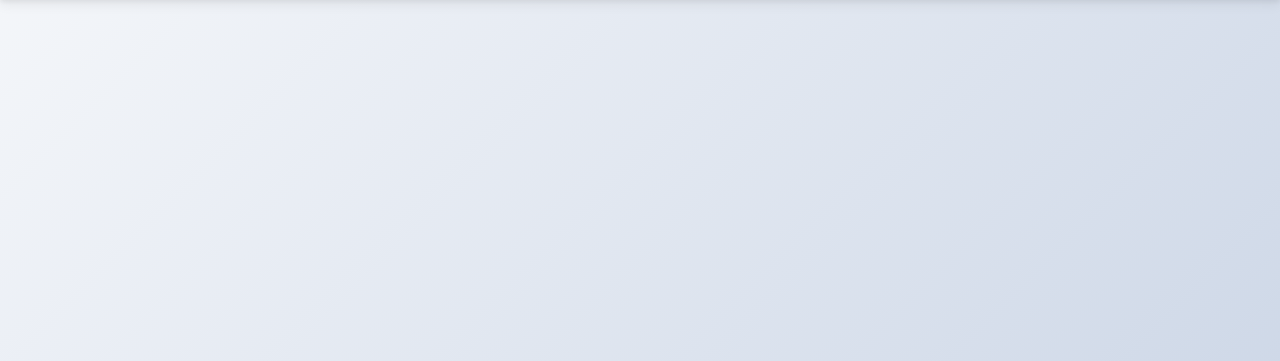
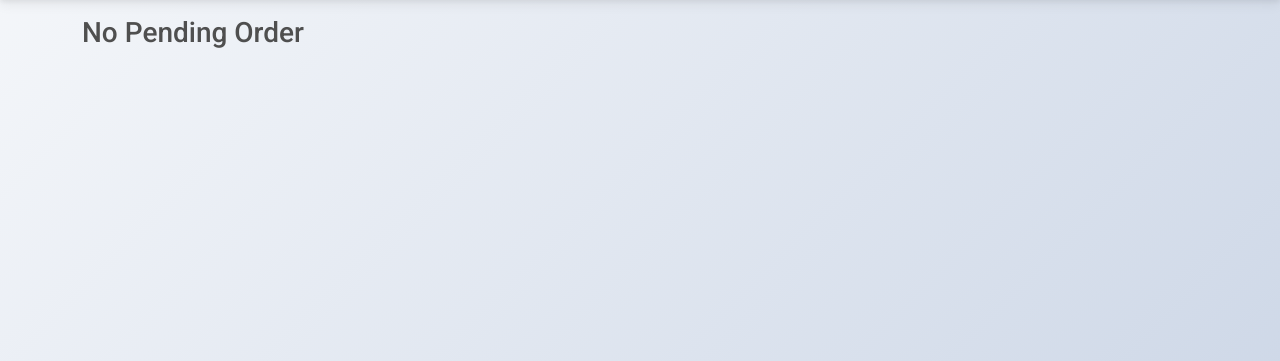
Before and after one commit to MeherajUlMahmmud/EasyAd, a Django app: page /ad/customer/pending-orders/ in a window 1280 px wide. Shown: the part 59-420 px from the top of the page. Run offline with Django 3.2, Linux system fonts and the light colour scheme; the visitor is signed in with stand-in values (Sample User, id 1); some libraries are stand-ins or nearby versions.

Commit message:
Update pending-orders.html

```diff
--- a/templates/user_control/customer/pending-orders.html
+++ b/templates/user_control/customer/pending-orders.html
@@ -8,8 +8,11 @@
 {% block content %}
 <div class="container">
     <div class="row">
+        {% if not pending_orders %}
+        <h3 class="mt-3">No Pending Order</h3>
+        {% else %}
         {% for order_item in pending_orders %}
-        <div class="col mt-4">
+        <div class="col-lg-4 mt-4">
             <div class="card" style="width: 18rem;">
                 <div class="card-header">
                     <h5 class="card-title fs-6 mt-2"><strong>Order ID: </strong>{{ order_item.id }}</h5>
@@ -82,9 +85,9 @@
                         </div>
                         <div class="col-md-6">
                             <a href="{% url 'order-details' order_item.id %}"
-                                    type="button"
-                                    class="btn btn-outline-primary mb-3"
-                                    data-mdb-ripple-color="#">Order Details
+                               type="button"
+                               class="btn btn-outline-primary mb-3"
+                               data-mdb-ripple-color="#">Order Details
                             </a>
                         </div>
                     </div>
@@ -96,6 +99,7 @@
             </div>
         </div>
         {% endfor%}
+        {% endif %}
     </div>
 </div>
 
```
